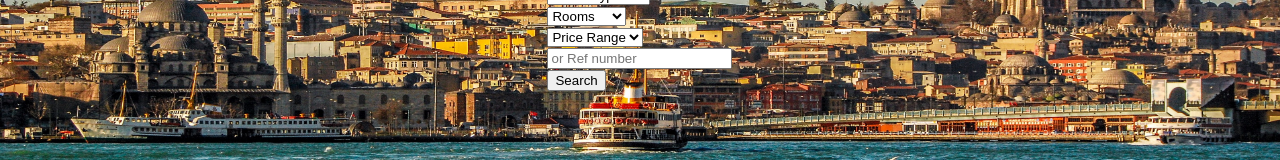
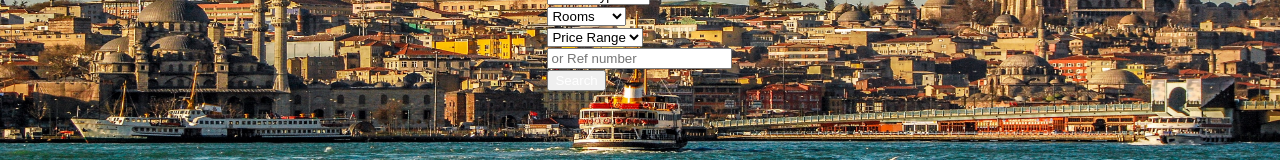
Before and after one commit to Alzubair98/ozyapi, a React (Create React App) app: page / in a window 1280 px wide. Shown: the part 511-671 px from the top of the page. Built offline with nearby package versions, Linux system fonts and the light colour scheme; the HTML template or start-up script is replaced by a standard one.

Commit message:
pass data up and down

```diff
--- a/src/App.js
+++ b/src/App.js
@@ -7,6 +7,7 @@ import Dashboard from "./component/dashboard/Dashboard";
 import React, { useState, useEffect } from "react";
 import Navbar from "./component/navbar/navbar";
 import Details from "./component/preferences/details";
+import Search from "./component/home-page/search";
 
 function App() {
   const [user, setUser] = useState({
@@ -60,12 +61,21 @@ function App() {
     setId(Number(button.id));
   };
 
+  const [searchData, setSearchData] = useState("data");
+
+  const handelSearch = (data) => {
+    setSearchData(data);
+  };
+
   return (
     <div className="App">
       <BrowserRouter>
         <Navbar user={user} handleLogout={handleLogout} />
         <Routes>
-          <Route path="/" element={<Main user={user} />} />
+          <Route
+            path="/"
+            element={<Main user={user} handelSearch={handelSearch} />}
+          />
           <Route
             path="/preferencess"
             element={<Preferencess handelid={handelid} />}
@@ -78,6 +88,7 @@ function App() {
           />
           <Route path="/dashboard" element={<Dashboard user={user} />} />
           <Route path="/details" element={<Details buttonId={id} />} />
+          <Route path="/search" element={<Search data={searchData} />} />
         </Routes>
       </BrowserRouter>
     </div>
--- a/src/component/home-page/intro.css
+++ b/src/component/home-page/intro.css
@@ -26,3 +26,8 @@
     margin-top:15rem ;
     z-index: 1;
 }
+
+.i-color{
+    color: white;
+    text-decoration: none;
+}
--- a/src/component/home-page/intro.js
+++ b/src/component/home-page/intro.js
@@ -2,8 +2,9 @@ import React, { useState } from "react";
 import Turky from "../../images/turky.jpg";
 import axios from "axios";
 import "./intro.css";
+import { NavLink } from "react-router-dom";
 
-const Intro = () => {
+const Intro = (props) => {
   const [priceRange, setPriceRange] = useState("");
   const [location, setLocation] = useState("");
   const [rooms, setRooms] = useState("");
@@ -22,8 +23,7 @@ const Intro = () => {
         ref_number: refNumber,
       },
     });
-
-    console.log(response.data);
+    props.handelSearch(response.data);
   };
 
   return (
@@ -104,7 +104,9 @@ const Intro = () => {
               </div>
               <div className="col-auto">
                 <button type="submit" className="btn btn-primary">
-                  Search
+                  <NavLink to="/search" className="i-color">
+                    Search
+                  </NavLink>
                 </button>
               </div>
             </div>
--- /dev/null
+++ b/src/component/home-page/search.jsx
@@ -0,0 +1,12 @@
+import React from "react";
+
+const Search = (props) => {
+  return (
+    <div>
+      {console.log("search", props.data)}
+      <h1>this is search</h1>
+    </div>
+  );
+};
+
+export default Search;
--- a/src/component/main/main.jsx
+++ b/src/component/main/main.jsx
@@ -1,6 +1,5 @@
 import React from "react";
 import Intro from "../home-page/intro";
-import Navbar from "../navbar/navbar";
 import Article from "../articles/article";
 import Blog from "../blog/blog";
 import Footer from "../footer/footer";
@@ -9,7 +8,7 @@ import Services from "../services/services";
 const Main = (props) => {
   return (
     <>
-      <Intro />
+      <Intro handelSearch={props.handelSearch} />
       <Services />
       <Article />
       <Blog />
```
